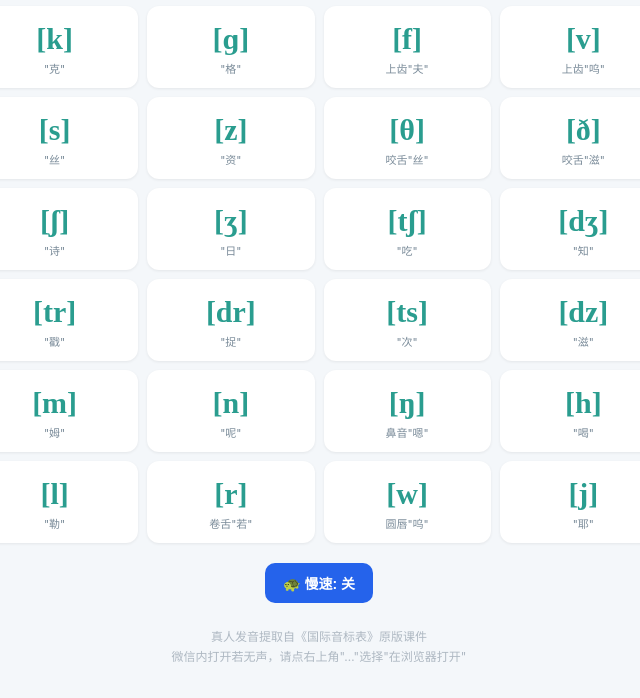
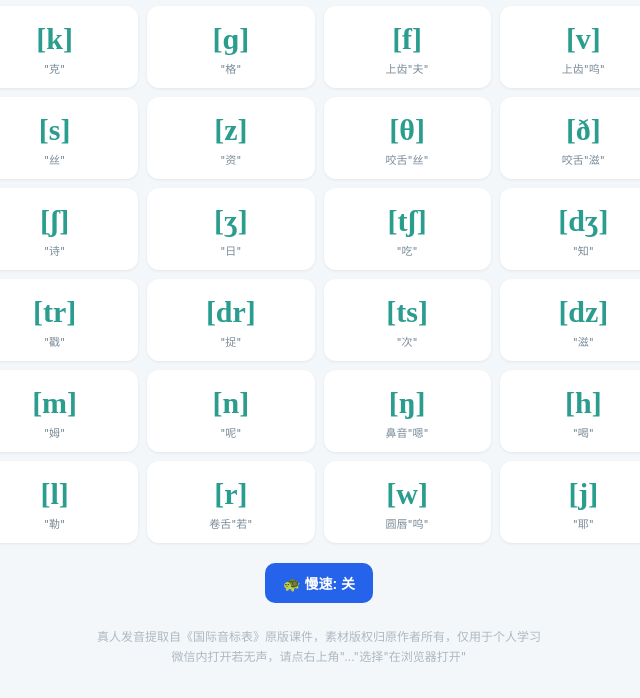
Before and after one commit to cbfggh1984/ipa-reader, a plain HTML site: page index.html in a window 1280 px wide. Shown: the part 758-1456 px from the top of the page, without its empty margins (321-961 px from the left). Drawn offline with Linux system fonts and the light colour scheme.

Commit message:
Add files via upload

```diff
--- a/index.html
+++ b/index.html
@@ -93,7 +93,7 @@
     <button class="tb" id="btn-slow" onclick="toggleSlow()">🐢 慢速: 关</button>
   </div>
 
-  <footer>真人发音提取自《国际音标表》原版课件<br>微信内打开若无声，请点右上角"…"选择"在浏览器打开"</footer>
+  <footer>真人发音提取自《国际音标表》原版课件，素材版权归原作者所有，仅用于个人学习<br>微信内打开若无声，请点右上角"…"选择"在浏览器打开"</footer>
 </div>
 
 <div id="toast"></div>
```
